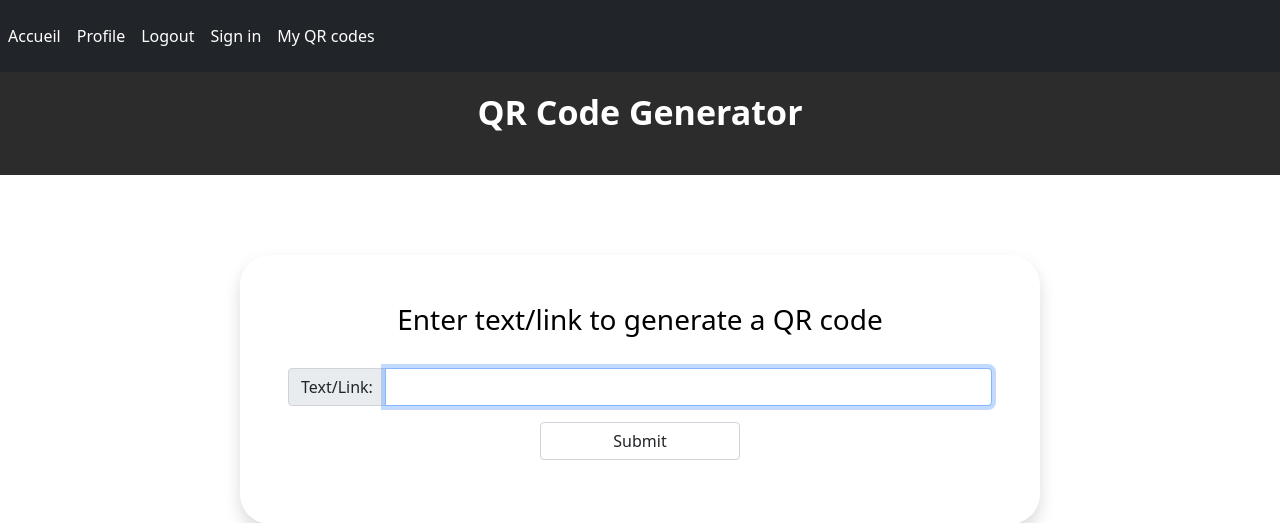
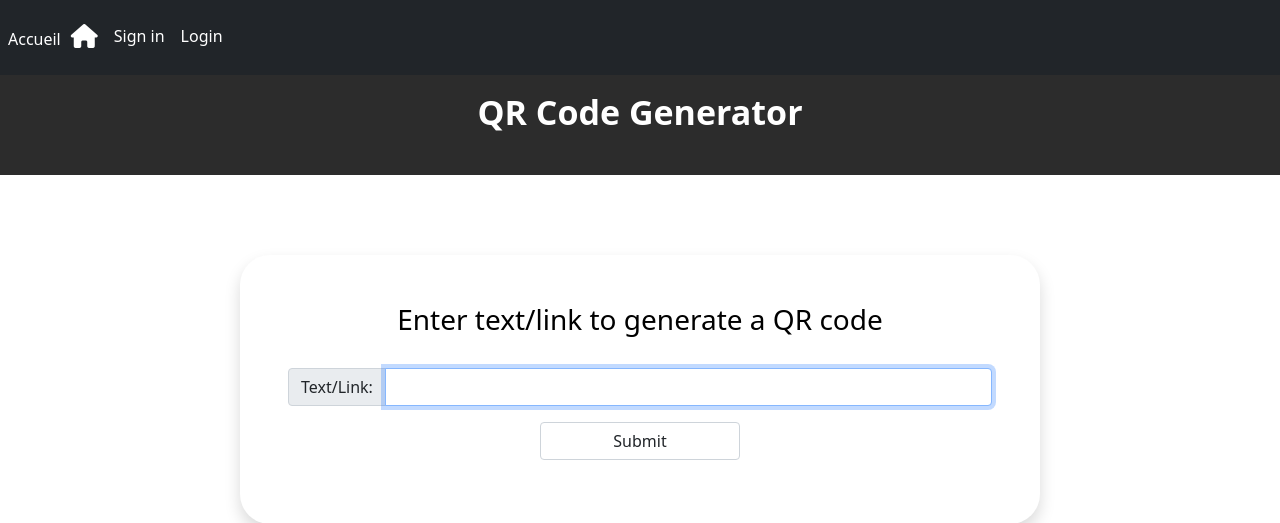
Before and after one commit to LucasRedjaimia/QRCodes, a Django app: page / in a window 1280 px wide. Shown: the top 523 px of the page. Run offline with Django 4.2, Linux system fonts and the light colour scheme.

Commit message:
navbar changes

```diff
--- a/qr/templates/base.html
+++ b/qr/templates/base.html
@@ -6,6 +6,7 @@
   <link href="https://cdn.jsdelivr.net/npm/bootstrap@5.0.0-beta3/dist/css/bootstrap.min.css"
         rel="stylesheet" integrity="sha384-eOJMYsd53ii+scO/bJGFsiCZc+5NDVN2yr8+0RDqr0Ql0h+rP48ckxlpbzKgwra6"
         crossorigin="anonymous">
+    <link rel="stylesheet" href="https://cdnjs.cloudflare.com/ajax/libs/font-awesome/6.4.2/css/all.min.css" integrity="sha512-z3gLpd7yknf1YoNbCzqRKc4qyor8gaKU1qmn+CShxbuBusANI9QpRohGBreCFkKxLhei6S9CQXFEbbKuqLg0DA==" crossorigin="anonymous" referrerpolicy="no-referrer" />
 </head>
 <style>
     body {
@@ -17,5 +18,6 @@
     {% include 'menu.html' %}
 {% endblock %}
 {% block content %} {% endblock %}
+    <link rel="stylesheet" href="https://cdnjs.cloudflare.com/ajax/libs/font-awesome/6.4.2/css/all.min.css" integrity="sha512-z3gLpd7yknf1YoNbCzqRKc4qyor8gaKU1qmn+CShxbuBusANI9QpRohGBreCFkKxLhei6S9CQXFEbbKuqLg0DA==" crossorigin="anonymous" referrerpolicy="no-referrer" />
 </body>
 </html>
--- a/qr/templates/menu.html
+++ b/qr/templates/menu.html
@@ -2,29 +2,35 @@
     li a {
         color: white!important;
     }
+    li a i {
+        font-size: 24px;
+        margin-left: 10px;
+    }
 </style>
-<nav class="navbar navbar-expand-lg navbar-light bg-dark fixed-top">
-    <button class="navbar-toggler" type="button" data-toggle="collapse" data-target="#navbarNav"
-            aria-controls="navbarNav" aria-expanded="false" aria-label="Toggle navigation">
-        <span class="navbar-toggler-icon"></span>
-    </button>
-    <div class="navbar" id="navbarNav">
-        <ul class="navbar-nav">
+<nav class="navbar navbar-expand-lg navbar-light bg-dark fixed-top" style="width: 100%">
+    <div class="navbar" id="navbarNav" style="width: 100%">
+        <ul class="navbar-nav" style="width: 100%">
              <li class="nav-item active">
-                <a class="nav-link" href="{% url 'index' %}">Accueil</a>
+                <a class="nav-link" href="{% url 'index' %}">Accueil<i class="fa-solid fa-house"></i></a>
+            </li>
+            {% if user.is_authenticated %}
+                <li class="nav-item">
+                    <a class="nav-link" href="{% url 'profile' %}">Profile<i class="fa-solid fa-user"></i></a>
                 </li>
                 <li class="nav-item">
-                <a class="nav-link" href="{% url 'profile' %}">Profile</a>
+                    <a class="nav-link" href="{% url 'my_qr_codes' %}">My QR codes<i class="fa-solid fa-qrcode"></i></a>
                 </li>
-            <li class="nav-item">
-                <a class="nav-link" href="{% url 'logout' %}">Logout</a>
+                <li class="nav-item" style="position: absolute; right: 10px;">
+                    <a class="nav-link" href="{% url 'logout' %}">Logout<i class="fa-solid fa-arrow-right-from-bracket"></i></a>
                 </li>
+            {% else %}
                 <li class="nav-item">
                     <a class="nav-link" href="{% url 'register' %}">Sign in</a>
                 </li>
                 <li class="nav-item">
-                <a class="nav-link" href="{% url 'my_qr_codes' %}">My QR codes</a>
+                    <a href="{% url 'login' %}" class="nav-link">Login</a>
                 </li>
+            {% endif %}
         </ul>
     </div>
 </nav>
```
Lines whose indentation alone changed are shown as unchanged.
